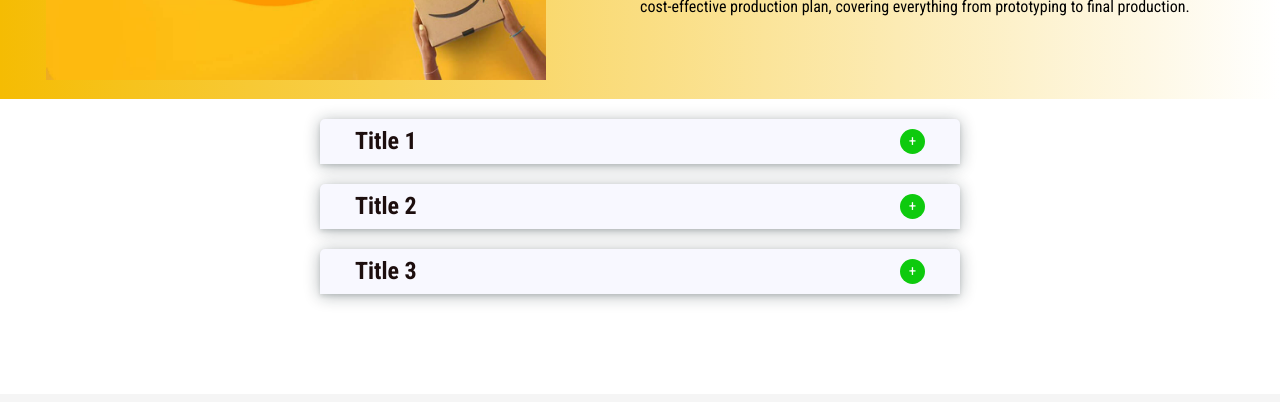
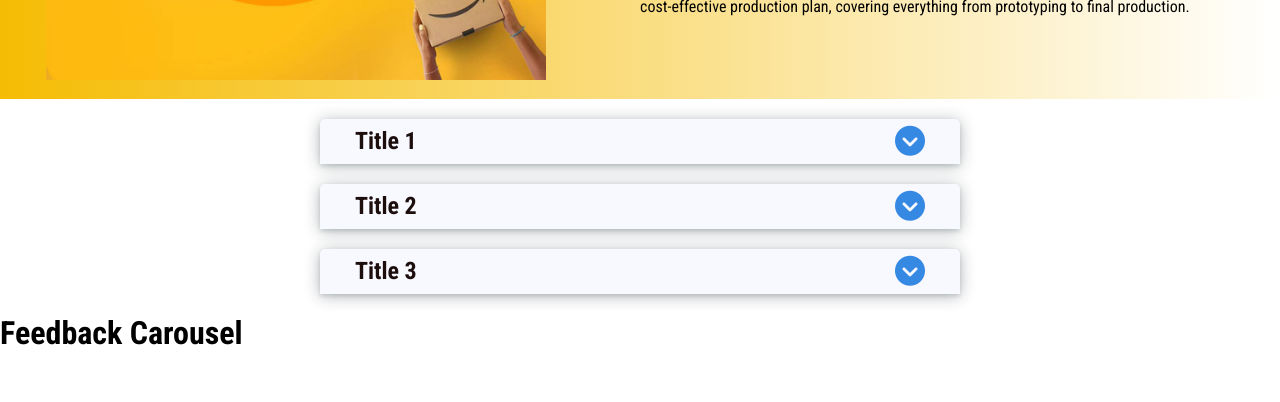
Before and after one commit to montasirazad/gippsland_sourcing-client, a React (Vite) app: page / in a window 1280 px wide. Shown: the part 840-1242 px from the top of the page. Built offline with nearby package versions, Linux system fonts and the light colour scheme.

Commit message:
added icon in accordion

```diff
--- a/src/App.jsx
+++ b/src/App.jsx
@@ -2,6 +2,7 @@ import upImg from "../src/assets/up-arrow-svgrepo-com.png";
 import "./App.css";
 import Accordion from "./components/Accordion/Accordion";
 import AmazonSeller from "./components/AmazonSeller/AmazonSeller";
+import FeedbackCarousel from "./components/FeedbackCarousel/FeedbackCarousel";
 import Footer from "./components/Footer/Footer";
 import Header from "./components/Header/Header";
 import NavBar from "./components/NavBar/NavBar";
@@ -43,6 +44,7 @@ function App() {
       {allData.map((singleData) => (
         <Accordion singleData={singleData} key={singleData.id} />
       ))}
+      <FeedbackCarousel />
       <Vas />
       <Footer />
       <button onClick={() => scrollToTop()} className="scroll-to-top">
--- a/src/components/Accordion/Accordion.css
+++ b/src/components/Accordion/Accordion.css
@@ -18,7 +18,15 @@
     rgba(14, 30, 37, 0.12) 0px 2px 4px 0px,
     rgba(14, 30, 37, 0.32) 0px 2px 16px 0px;
 }
+.accordion-title-div button {
+  border: none;
+  background: transparent;
+  cursor: pointer;
+}
 
+.accordion-title-div .fa-solid {
+  font-size: 30px;
+}
 .accordion-data-div {
   height: 0;
   transition: height 600ms;
@@ -33,20 +41,7 @@
   border-bottom-left-radius: 5px;
   border-bottom-right-radius: 5px;
 }
-.accordion-data-div-main-button {
-  background-color: rgb(14, 202, 14);
-  width: 25px;
-  height: 25px;
-  border: none;
-  border-radius: 50%;
-  cursor: pointer;
-  color: white;
-  font-size: 15px;
-}
 
-.open {
-  background-color: red;
-}
 .accordion-title-div:hover {
   background-color: rgb(217, 217, 247);
 }
--- a/src/components/Accordion/Accordion.jsx
+++ b/src/components/Accordion/Accordion.jsx
@@ -12,12 +12,12 @@ const Accordion = ({ singleData }) => {
           <h2>{title}</h2>
         </div>
         <div>
-          {/* <button onClick={() => setOpen(!open)}>{open ? "➖" : '➕'}</button> */}
-          <button
-            className={`accordion-data-div-main-button ${open ? "open" : ""}`}
-            onClick={() => setOpen(!open)}
-          >
-            {open ? "-" : "+"}
+          <button onClick={() => setOpen(!open)}>
+            {open ? (
+              <i className="fa-solid fa-circle-chevron-up" />
+            ) : (
+              <i className="fa-solid fa-circle-chevron-down" />
+            )}
           </button>
         </div>
       </div>
--- /dev/null
+++ b/src/components/FeedbackCarousel/FeedbackCarousel.jsx
@@ -0,0 +1,11 @@
+import "./FeedbackCarousel.css";
+
+const FeedbackCarousel = () => {
+  return (
+    <div>
+      <h1>Feedback Carousel</h1>
+    </div>
+  );
+};
+
+export default FeedbackCarousel;
```
Also changed, not shown: src/components/FeedbackCarousel/FeedbackCarousel.css (added).
